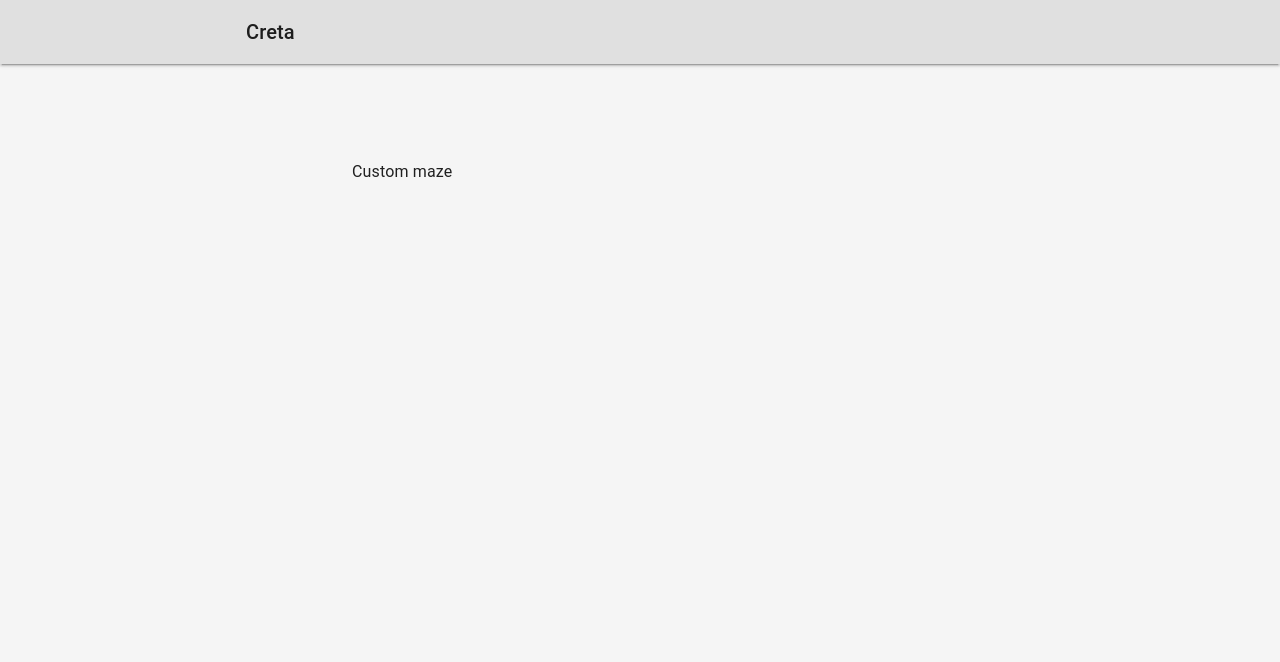
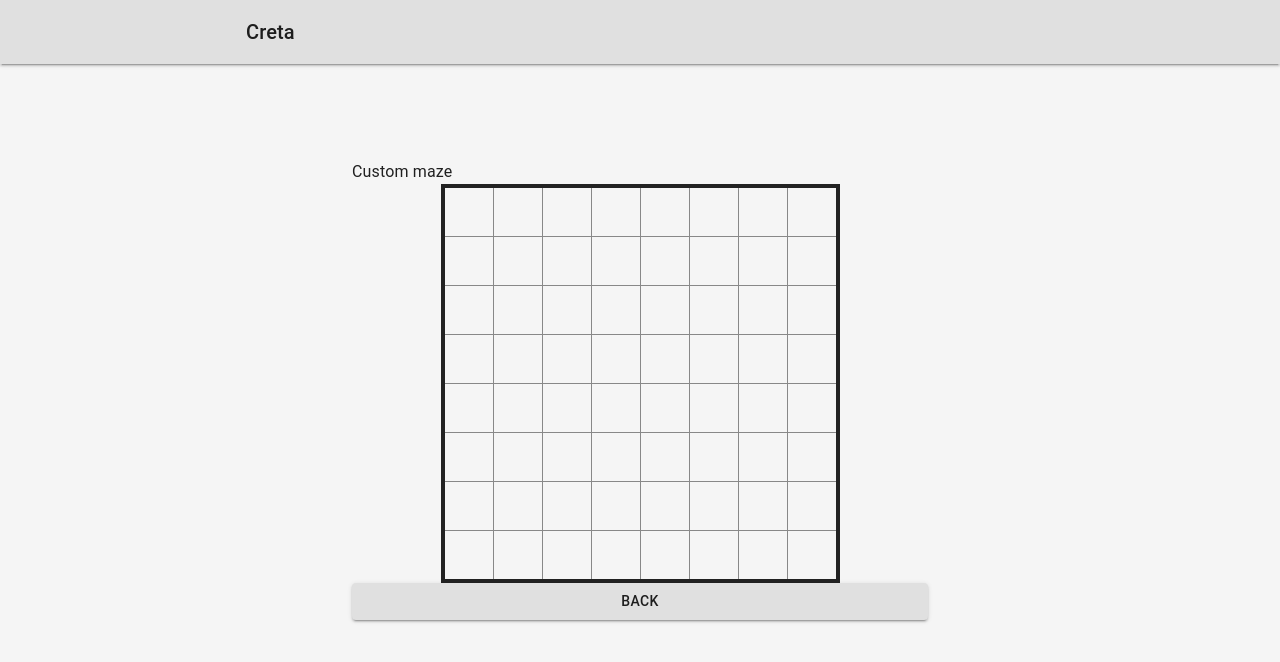
Before and after one commit to jnt0rrente/creta, a React (Create React App) app in the folder creta/: page / in a window 1280 px wide. Both pictures are taken after a click on the button "CUSTOM MAZE". Shown: the top 662 px of the page. Built offline with nearby package versions, Linux system fonts and the light colour scheme.

Commit message:
dialog y tabla

```diff
--- a/creta/public/index.html
+++ b/creta/public/index.html
@@ -25,6 +25,11 @@
       Learn how to configure a non-root public URL by running `npm run build`.
     -->
     <title>Creta</title>
+    <style>
+      #tablehoverable:hover {
+        background-color: #e9d57e;
+      }
+    </style>
   </head>
   <body>
     <noscript>You need to enable JavaScript to run this app.</noscript>
--- a/creta/src/components/custom/MazeCreator.js
+++ b/creta/src/components/custom/MazeCreator.js
@@ -1,58 +1,128 @@
-import { useEffect } from "react"
+import { useEffect, useState } from "react";
+import Button from '@mui/material/Button';
+import InputLabel from '@mui/material/InputLabel';
+import MenuItem from '@mui/material/MenuItem';
+import Select from '@mui/material/Select';
+import Dialog from '@mui/material/Dialog';
+import DialogActions from '@mui/material/DialogActions';
+import DialogContent from '@mui/material/DialogContent';
+import DialogContentText from '@mui/material/DialogContentText';
+import DialogTitle from '@mui/material/DialogTitle';
 
-function cellToStyle(cell, display) {
-    let style = {padding: "1.5em"}
+function WallPickDialog({open, setOpen, i, j, creatingMatrix, setCreatingMatrix}) {
 
-    if (cell.up == null) {
-        style.borderTop = "4px solid"
+    const [selection, setSelection] = useState('')
+    const handleSelectChange = (event) => {
+        setSelection(event.target.value)
     }
 
-    if (cell.left == null) {
-        style.borderLeft = "4px solid"
+    const handleClose = () => {
+        setOpen(false);
+    };
+
+    const handleSave = () => {
+        setOpen(false);
+    };
+
+    const handleDialogClick = e => {
+        e.stopPropagation();
+      };
+
+    return (
+        <div>
+            <Dialog open={open} onClose={handleClose} onClick={handleDialogClick}>
+                <DialogTitle>Choose walls</DialogTitle>
+                <DialogContent>
+                    <DialogContentText>
+                        Pick the wall model for this cell.
+                    </DialogContentText>
+                    <img src="/table_numbers.png" alt="legend" width="300"/>
+                    <InputLabel id="demo-simple-select-label">Select one</InputLabel>
+                    <Select
+                        labelId="demo-simple-select-label"
+                        id="demo-simple-select"
+                        value={selection}
+                        label="Option"
+                        onChange={handleSelectChange}
+                        style={{width: "12em"}}
+                    >
+                        <MenuItem value={1}>1</MenuItem>
+                        <MenuItem value={2}>2</MenuItem>
+                        <MenuItem value={3}>3</MenuItem>
+                        <MenuItem value={4}>4</MenuItem>
+                        <MenuItem value={5}>5</MenuItem>
+                        <MenuItem value={6}>6</MenuItem>
+                        <MenuItem value={7}>7</MenuItem>
+                        <MenuItem value={8}>8</MenuItem>
+                        <MenuItem value={9}>9</MenuItem>
+                        <MenuItem value={10}>10</MenuItem>
+                        <MenuItem value={11}>11</MenuItem>
+                        <MenuItem value={12}>12</MenuItem>
+                        <MenuItem value={13}>13</MenuItem>
+                        <MenuItem value={14}>14</MenuItem>
+                        <MenuItem value={15}>15</MenuItem>
+                        <MenuItem value={16}>16</MenuItem>
+                    </Select>
+                </DialogContent>
+                <DialogActions>
+                    <Button onClick={handleClose}>Cancel</Button>
+                    <Button onClick={handleClose}>Save</Button>
+                </DialogActions>
+            </Dialog>
+        </div>
+    );
+}
+
+function CustomCell({i, j, creatingMatrix, setCreatingMatrix}) {
+
+    const [dialogOpen, setDialogOpen] = useState(false)
+    const cellClick = () => {
+        setDialogOpen(true)
     }
 
-    if (cell.down == null) {
-        style.borderBottom = "4px solid"
+    return (
+        <td id="tablehoverable" key={""+i+""+j} style={cellToStyle(creatingMatrix[i][j])} onClick={cellClick}>
+            <WallPickDialog open={dialogOpen} setOpen={setDialogOpen} i={i} j={j} creatingMatrix={creatingMatrix} setCreatingMatrix={setCreatingMatrix}/>
+        </td>
+    )
+}
+
+function getEmptyMatrix() {
+    let newMatrix = []
+    for (let i = 0; i < 8; i++) {
+        let row = []
+        for (let j = 0; j < 8; j++) {
+            row.push(
+                {
+                    i,
+                    j,
+                    walls: {
+                        top: i===0,
+                        right: j===7,
+                        bottom: i===7,
+                        left: j===0
+                    }}) //walls: top right bottom left (clockwise). true hay pared, false no hay pared
+        }
+        newMatrix.push(row)
     }
 
-    if (cell.right == null) {
-        style.borderRight = "4px solid"
-    }
-
-    if (display) {
-        display.forEach(solCell => {
-            if (cell.name === solCell.name) {
-                style.backgroundColor = "#B99EFF"
-            }
-        });
-    }
-    if (cell.end) style.backgroundColor = "lightBlue"
-    if (cell.start) style.backgroundColor = "lightGreen"
-
-    return style
+    return newMatrix
 }
 
-export default function MazeCreator({matrix, display}) {
+export default function MazeCreator({setOutput}) {
 
-    useEffect(() => {
-        console.log("Loaded: ")
-        console.log(matrix)
-    }, [matrix])
+    const [creatingMatrix, setCreatingMatrix] = useState(getEmptyMatrix())
 
     return (
-        (matrix == null) ? <></>
-        : (
             <>
                 <table style={{border: "1px solid", borderCollapse: "collapse", width: "4vh", alignSelf: "center"}}>
                     <tbody>
                         {
-                            (matrix.map((row, index) => (
+                            (creatingMatrix.map((row, index) => (
                                 <tr key={"row"+index}>
                                     {
                                         row.map((cell) => (
-                                            <td key={cell.name} style={cellToStyle(cell, display)}>
-                                                {}
-                                            </td>
+                                            <CustomCell key={cell.i + "" + cell.j} i={cell.i} j={cell.j} creatingMatrix={creatingMatrix} setCreatingMatrix={setCreatingMatrix}/>
                                         ))
                                     }
                                 </tr>
@@ -62,6 +132,37 @@ export default function MazeCreator({matrix, display}) {
                 </table>
             </>
         )
+}
 
-    )
+function cellToStyle(cell) {
+    let style = {padding: "1.5em"}
+
+    const styleWall = "4px solid #222222"
+    const styleNoWall = "1px solid #888888"
+
+    if (cell.walls.top === true) {
+        style.borderTop = styleWall
+    } else {
+        style.borderTop = styleNoWall
+    }
+
+    if (cell.walls.right === true) {
+        style.borderRight = styleWall
+    } else {
+        style.borderRight = styleNoWall
+    }
+
+    if (cell.walls.bottom === true) {
+        style.borderBottom = styleWall
+    } else {
+        style.borderBottom = styleNoWall
+    }
+
+    if (cell.walls.left === true) {
+        style.borderLeft = styleWall
+    } else {
+        style.borderLeft = styleNoWall
+    }
+
+    return style
 }
--- a/creta/src/components/custom/Table.js
+++ b/creta/src/components/custom/Table.js
@@ -1,4 +1,3 @@
-import { useEffect } from "react"
 
 function cellToStyle(cell, display) {
     let style = {padding: "1.5em"}
@@ -34,11 +33,6 @@ function cellToStyle(cell, display) {
 
 export default function Table({matrix, display}) {
 
-    useEffect(() => {
-        console.log("Loaded: ")
-        console.log(matrix)
-    }, [matrix])
-
     return (
         (matrix == null) ? <></>
         : (
--- a/creta/src/components/mainpage/MainPage.js
+++ b/creta/src/components/mainpage/MainPage.js
@@ -32,7 +32,6 @@ export default function MainPage() {
 
     const creatingCustomClicked = () => {
         setCreatingCustom(true)
-        console.log(creatingCustom)
     }
 
     const reset = () => {
@@ -51,6 +50,9 @@ export default function MainPage() {
         setIsSeeingSteps(false)
         setIsSolving(false)
         setIsSolved(false)
+
+        setCreatingCustom(false)
+        setCreatedMaze(null)
     }
 
     const loadFileFunction = (event) => {
@@ -108,6 +110,7 @@ export default function MainPage() {
                         <>
                             <Typography>Custom maze</Typography>
                             <MazeCreator setOutput={setCreatedMaze}/>
+                            <BackButton reset={reset}/>
                         </> :
                         <>
                             <Table matrix={matrix} display={display}/>
```
Also changed, not shown: creta/public/table_numbers.png (added).
